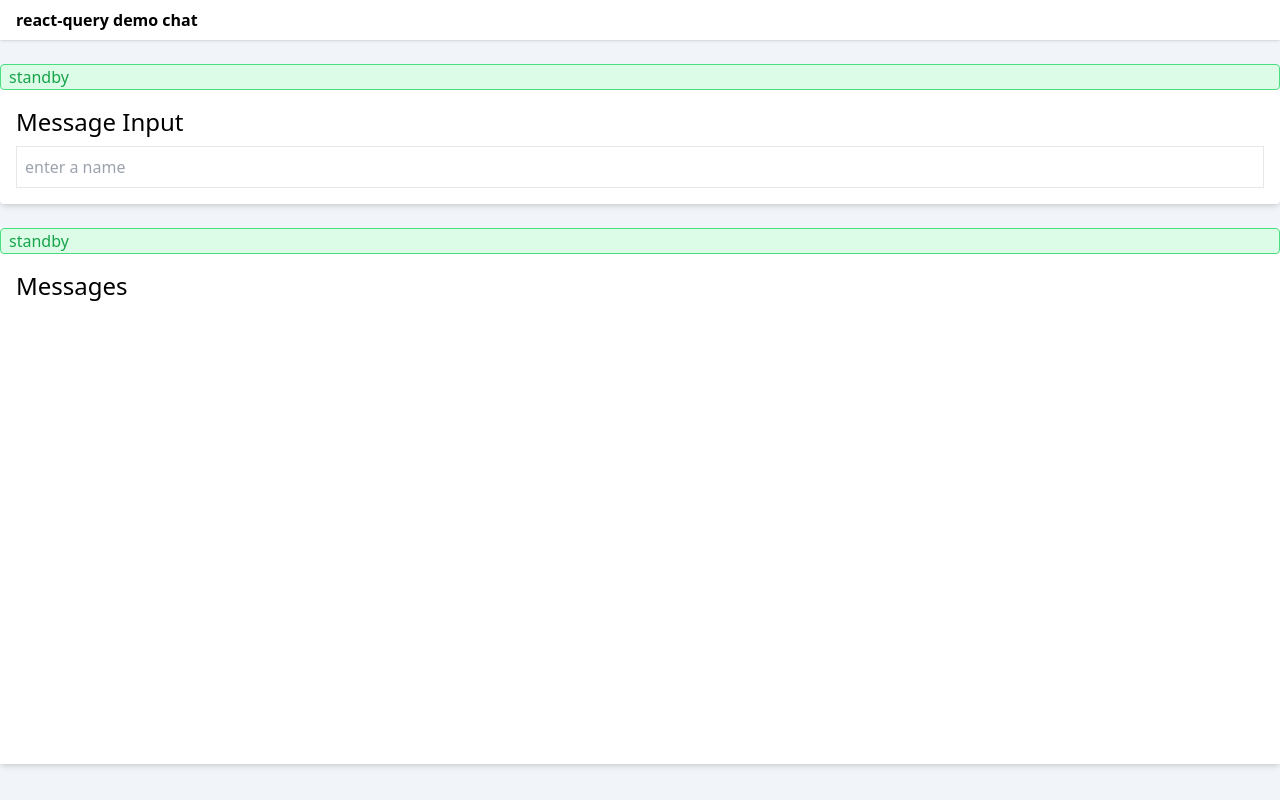
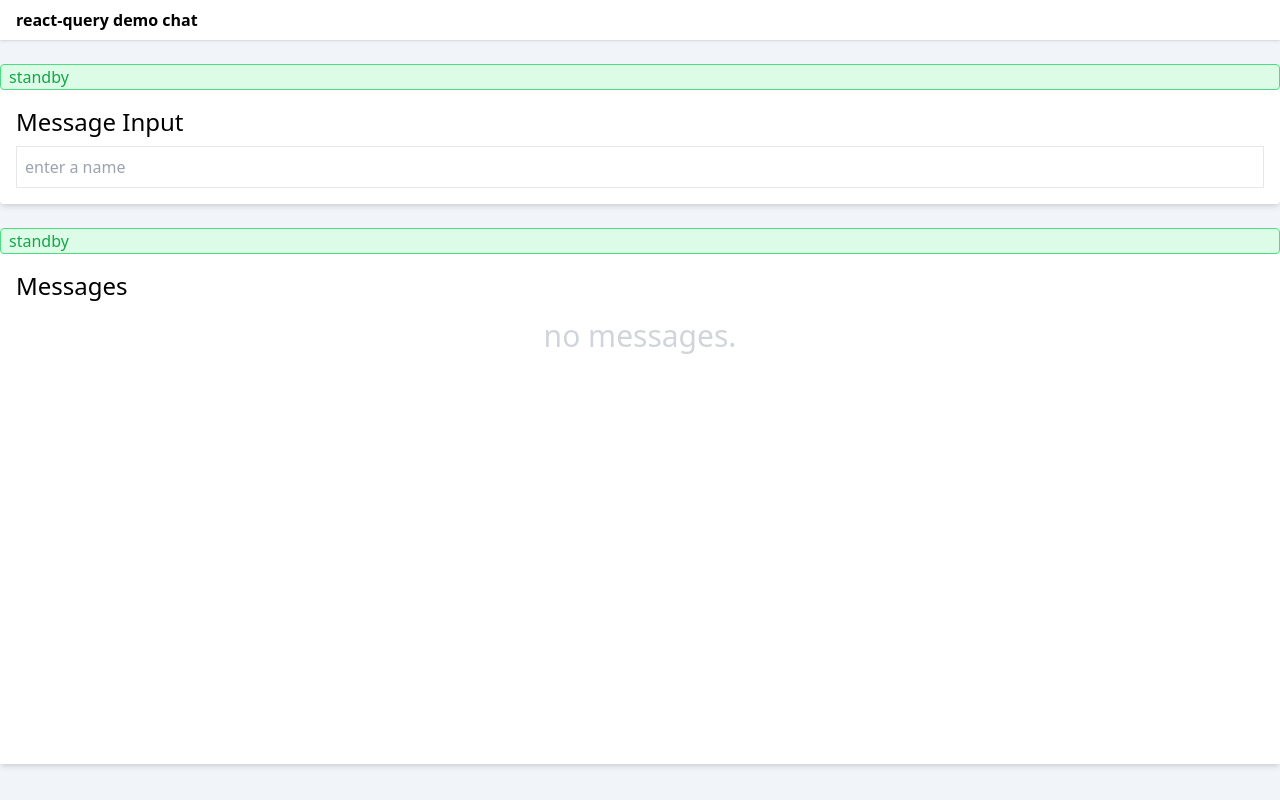
Before and after one commit to g3org3/react-query-demo, a React (Vite) app: page / in a window 1280 px wide. Built offline with nearby package versions, Linux system fonts and the light colour scheme.

Commit message:
:lipstick: change

```diff
--- a/src/components/Alert.tsx
+++ b/src/components/Alert.tsx
@@ -10,7 +10,7 @@ export default function Alert(props: { status: Status }) {
       'animate-pulse': props.status === 'loading',
       'text-green-600 border-green-400 bg-green-100' : props.status === 'standby',
       'text-blue-600 border-blue-400 bg-blue-100' : props.status === 'loading',
-      'text-teal-600 border-teal-400 bg-teal-100' : props.status === 'fetching',
+      'text-cyan-600 border-cyan-400 bg-cyan-100' : props.status === 'fetching',
       'text-red-600 border-red-400 bg-red-100' : props.status === 'failed',
     }, className)}>
       {props.status}
--- a/src/components/ShowMessages.tsx
+++ b/src/components/ShowMessages.tsx
@@ -23,6 +23,7 @@ const ShowMessages = () => {
             <StatusBadgeButton server={msg.server} errored={msg.errored} />
           </div>
         ))}
+        {!data?.length && <div className="text-3xl self-center text-gray-300">no messages.</div>}
       </div>
     </div>
   </div>
--- a/src/components/StatusButton.tsx
+++ b/src/components/StatusButton.tsx
@@ -1,5 +1,9 @@
+interface Props {
+ server: boolean,
+  errored: null | (() => Promise<void>)
+}
 
-export default function StatusBadgeButton (props: { server: boolean, errored: null | VoidFunction }) {
+export default function StatusBadgeButton (props: Props) {
   if (props.server) {
     return <span className="bg-green-100 border border-green-400 rounded px-4 text-green-800">server</span>
   }
@@ -11,5 +15,7 @@ export default function StatusBadgeButton (props: { server: boolean, errored: nu
 
   }
 
-  return <span className="bg-orange-100 border border-orange-400 rounded px-4 text-orange-800 animate-pulse">local</span>
+  return <span className="bg-orange-100 border border-orange-400 rounded px-4 text-orange-800 animate-pulse">
+    local
+  </span>
 }
```
